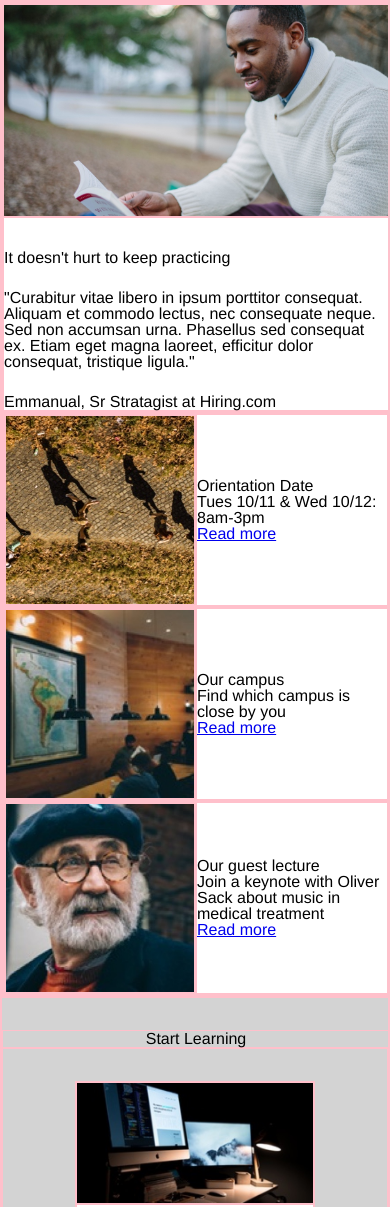
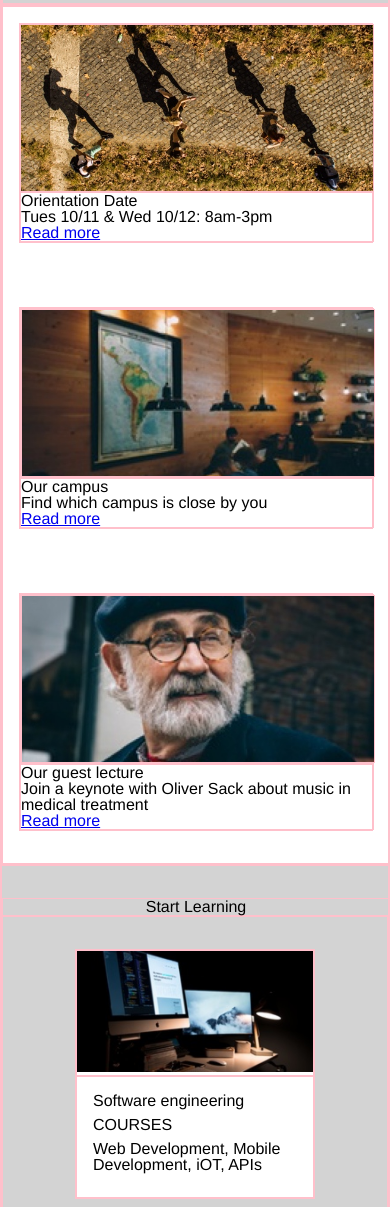
Before and after one commit to Chip-L/ColmarAcademy, a plain HTML site: page index.html in a window 390 px wide. Shown: the part 555-1762 px from the top of the page. Drawn offline with Linux system fonts and the light colour scheme.

Commit message:
Info section is mobile ready

```diff
--- a/index.html
+++ b/index.html
@@ -73,7 +73,7 @@
 
     <!-- info banner -->
     <div class="banner" id="info">
-      <div class="left">
+      <div class="left mobile-hide">
         <div class="image-container">
           <img src="resources\images\information-main.jpg" alt="man reading book">
         </div>
@@ -90,13 +90,11 @@
       <div class="right">
         <!-- Orientation -->
         <div class="info-container">
-          <div class="left">
-            <div class="image-container">
-              <img src="resources\images\information-orientation.jpg" alt="Oreientation">
-            </div>
-            <!-- /image-container -->
+          <div class="image-container">
+            <img class="mobile-hide" src="resources\images\information-orientation.jpg" alt="Orientation">
+            <img class="mobile-show" src="resources\images\information-orientation-mobile.jpg" alt="Orientation">
           </div>
-          <!-- /left -->
+          <!-- /image-container -->
           <div class="right">
             <h3>Orientation Date</h3>
             <h4>Tues 10/11 & Wed 10/12: 8am-3pm</h4>
@@ -110,7 +108,8 @@
         <div class="info-container">
           <div class="left">
             <div class="image-container">
-              <img src="resources\images\information-campus.jpg" alt="The campus">
+              <img class="mobile-hide" src="resources\images\information-campus.jpg" alt="The campus">
+              <img class="mobile-show" src="resources\images\information-campus-mobile.jpg" alt="The campus">
             </div>
             <!-- /image-container -->
           </div>
@@ -128,7 +127,8 @@
         <div class="info-container">
           <div class="left">
             <div class="image-container">
-              <img src="resources\images\information-guest-lecture.jpg" alt="Oliver Sack">
+              <img class="mobile-hide" src="resources\images\information-guest-lecture.jpg" alt="Oliver Sack">
+              <img class="mobile-show" src="resources\images\information-guest-lecture-mobile.jpg" alt="Oliver Sack">
             </div>
             <!-- /image-container -->
           </div>
--- a/resources/css/style.css
+++ b/resources/css/style.css
@@ -18,8 +18,6 @@ html {
 }
 
 .image-container img {
-  display: block;
-
   height: auto;
   width: 100%;
 }
@@ -61,7 +59,7 @@ html {
   justify-content: center;
 }
 
-.info-container .left {
+.info-container .image-container {
   width: 35%;
   padding: 1rem;
 }
@@ -85,6 +83,16 @@ html {
     width: 100%;
   }
 
+  .info-container {
+    flex-direction: column;
+
+    margin: 2rem 1rem;
+  }
+
+  .info-container .image-container {
+    width: 100%;
+    padding: 0;
+  }
 }
 
 /* Header/Footer section */
@@ -151,14 +159,6 @@ nav a {
 }
 
 @media only screen and (max-width: 575px) {
-  .mobile-hide {
-    display: none;
-  }
-
-  .mobile-show {
-    display: inherit;
-  }
-
   nav {
     width: 100%;
     margin: auto;
@@ -229,6 +229,12 @@ nav a {
   /*margin-top: 1.5rem;*/
 }
 
+@media only screen and (max-width: 575px) {
+  #info .info-container:first-child {
+    margin-top: 1rem;
+  }
+}
+
 /* thesis banner */
 #thesis .left .text h3 {
   margin-top: 1.5rem;
@@ -264,3 +270,15 @@ nav a {
   margin: 1rem;
   background-color: white;
 }
+
+
+@media only screen and (max-width: 575px) {
+  .mobile-hide {
+    display: none;
+  }
+
+  .mobile-show {
+    display: inherit;
+  }
+
+}
```
